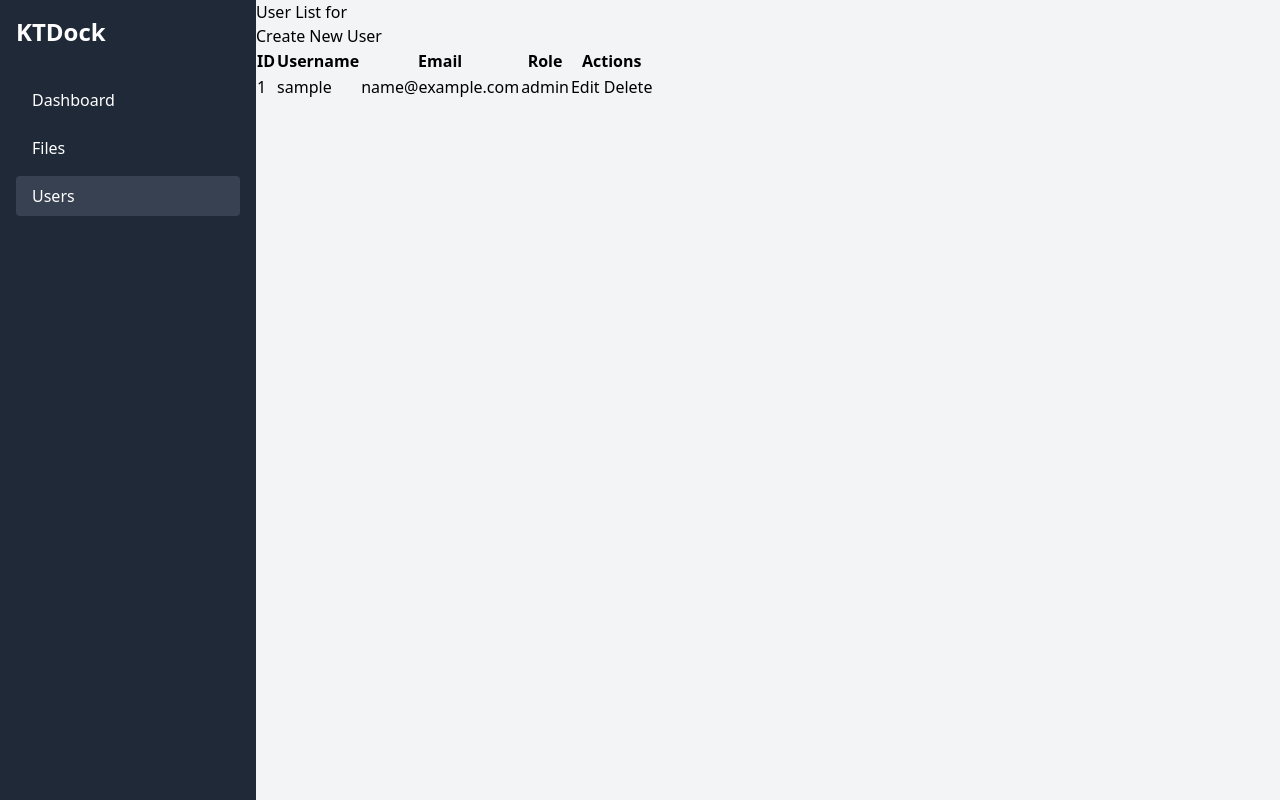
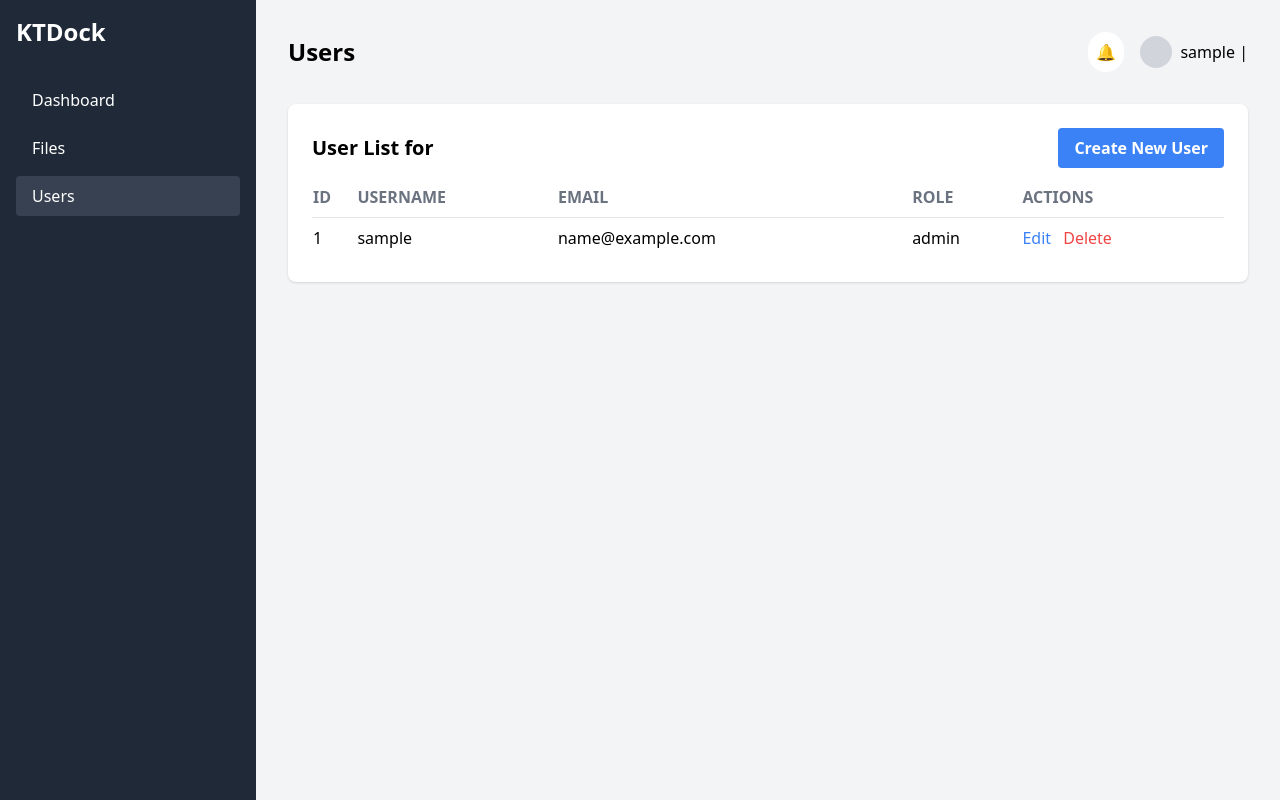
Before and after one commit to calebcauthon/aidock_backend, a Flask app: page /librarian/users in a window 1280 px wide. Run offline with Flask 3, Linux system fonts and the light colour scheme; the visitor is signed in with stand-in values (Sample User, id 1); data comes from the database, SQL or seed files in the repository; data that the repository does not hold is empty; some libraries are stand-ins or nearby versions.

Commit message:
Refactor librarian user list page for improved layout and styling, adding new user button and responsive design.

```diff
--- a/templates/librarian/librarian_users.html
+++ b/templates/librarian/librarian_users.html
@@ -1,33 +1,53 @@
 {% extends "base_librarian.html" %}
 
 {% block content %}
-  <div>
-    <h1>User List for [[ organization.name ]]</h1>
-    <a href="[[ url_for('librarian_users.create_user') ]]" class="button">Create New User</a>
+<div class="flex-1 p-8">
+    <div class="flex justify-between items-center mb-8">
+        <h2 class="text-2xl font-bold">Users</h2>
+        <div class="flex items-center space-x-4">
+            <div class="bg-white rounded-full p-2">🔔</div>
+            <div class="flex items-center space-x-2">
+                <div class="w-8 h-8 bg-gray-300 rounded-full"></div>
+                <span>[[librarian['username']]] | [[organization['name']]]</span>
+            </div>
+        </div>
+    </div>
 
-    <table>
-        <tr>
-            <th>ID</th>
-            <th>Username</th>
-            <th>Email</th>
-            <th>Role</th>
-            <th>Actions</th>
+    <div class="bg-white rounded-lg shadow p-6 mb-8">
+        <div class="flex justify-between items-center mb-4">
+            <h3 class="text-xl font-semibold">User List for [[organization.name]]</h3>
+            <a href="[[ url_for('librarian_users.create_user') ]]" class="bg-blue-500 hover:bg-blue-600 text-white font-bold py-2 px-4 rounded">
+                Create New User
+            </a>
+        </div>
+        <table class="w-full">
+            <thead>
+                <tr class="text-left text-gray-500">
+                    <th class="pb-2">ID</th>
+                    <th class="pb-2">USERNAME</th>
+                    <th class="pb-2">EMAIL</th>
+                    <th class="pb-2">ROLE</th>
+                    <th class="pb-2">ACTIONS</th>
                 </tr>
-
+            </thead>
+            <tbody>
                 {% for user in users %}
-        <tr>
-            <td>[[ user.id ]]</td>
-            <td>[[ user.username ]]</td>
-            <td>[[ user.email ]]</td>
-            <td>[[ user.role ]]</td>
-            <td>
-                <a href="[[ url_for('librarian_users.edit_user', user_id=user.id) ]]">Edit</a>
-                <a href="#" onclick="deleteUser([[ user.id ]])">Delete</a>
+                <tr class="border-t">
+                    <td class="py-2">[[user.id]]</td>
+                    <td class="py-2">[[user.username]]</td>
+                    <td class="py-2">[[user.email]]</td>
+                    <td class="py-2">[[user.role]]</td>
+                    <td class="py-2">
+                        <a href="[[ url_for('librarian_users.edit_user', user_id=user.id) ]]" class="text-blue-500 hover:text-blue-600 mr-2">Edit</a>
+                        <a href="#" onclick="deleteUser([[user.id]])" class="text-red-500 hover:text-red-600">Delete</a>
                     </td>
                 </tr>
                 {% endfor %}
+            </tbody>
         </table>
     </div>
+</div>
+
 <script>
     function deleteUser(userId) {
         if (confirm('Are you sure you want to delete this user?')) {
```
Lines whose indentation alone changed are shown as unchanged.
